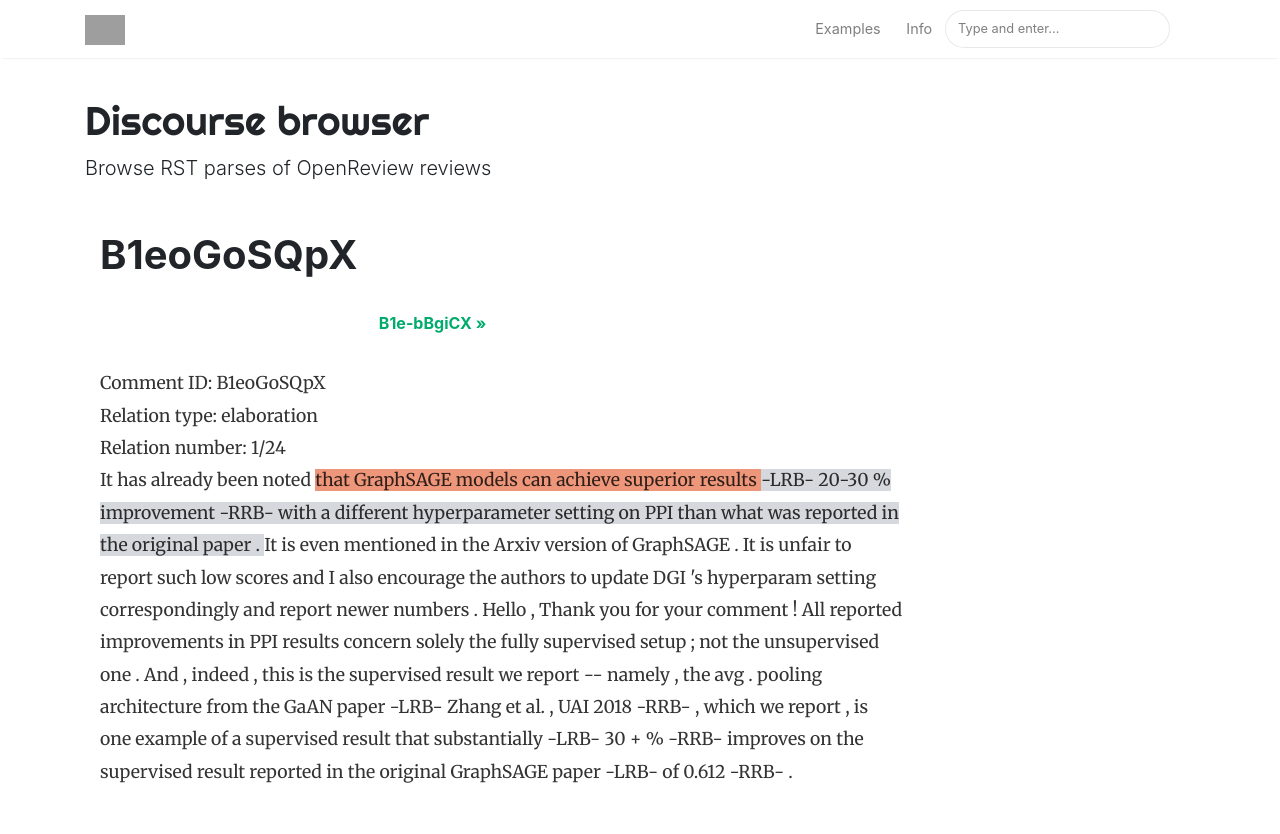
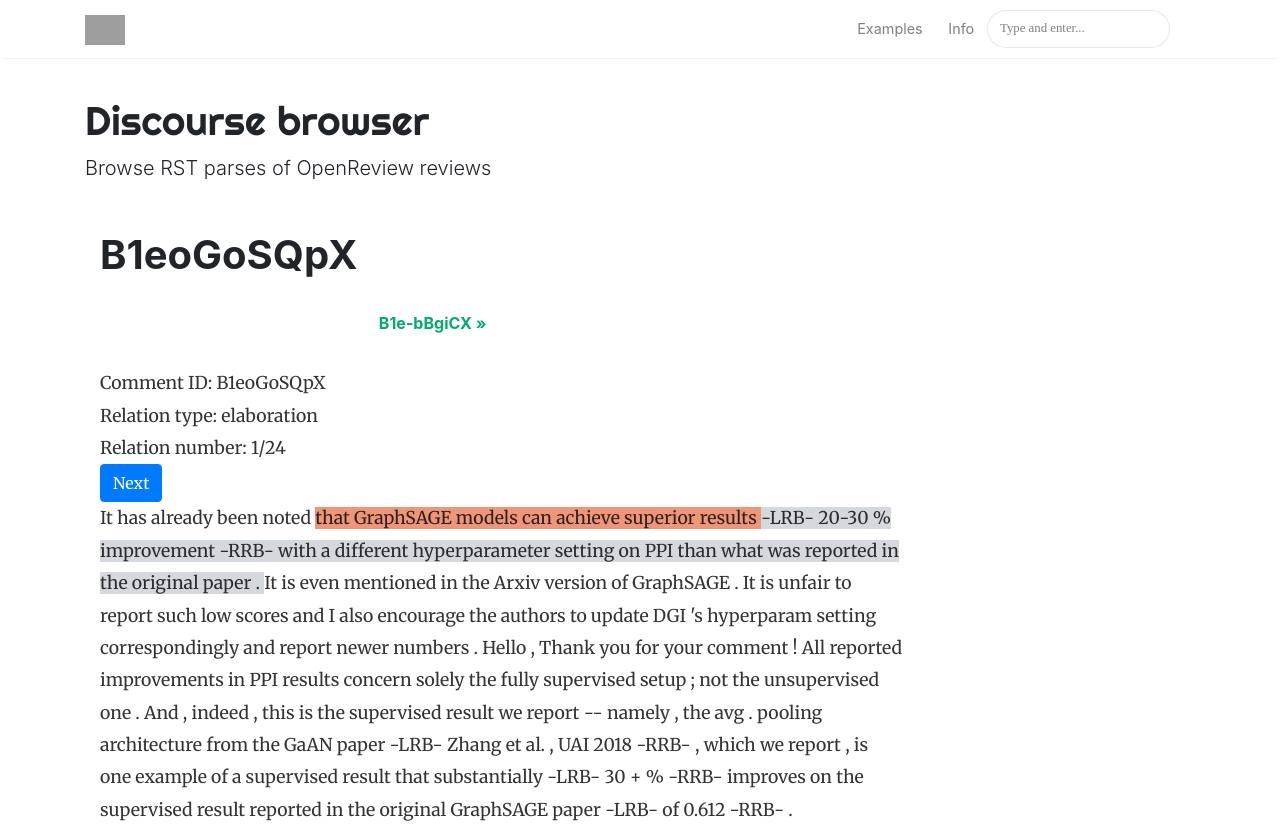
Before and after one commit to nnkennard/discourse-browser, a Jekyll site: the page built from _posts/2018-05-12-about-bundler.md, in a window 1280 px wide and 1333 px high, cut to the strip 0-834 px from the top of the window. Built offline with Jekyll 4.4.1, drawn with Linux system fonts in a browser that asks for light colours; nearby versions of some CDN libraries; comment, search, counter and statistics services are not loaded; grey boxes are pictures that could not be loaded.

Commit message:
tabs kinda working

```diff
--- a/_includes/display.js
+++ b/_includes/display.js
@@ -1,7 +1,32 @@
+function makeOneTab(tokens, rel){
+  if (rel[0] > rel[2]){
+    positions = [rel[2], rel[3], rel[0], rel[1]];
+    ns = false;
+  } else {
+    positions = [rel[0], rel[1], rel[2], rel[3]];
+    ns = true;
+  }
+
+  tokens.splice(positions[3], 0, "</span>");
+  if (ns) {
+    tokens.splice(positions[2], 0, `<span class="sat">`);
+  } else {
+    tokens.splice(positions[2], 0, `<span class="nuc">`);
+  }
+  tokens.splice(positions[1], 0, "</span>");
+  if (ns) {
+    tokens.splice(positions[0], 0, `<span class="nuc">`);
+  } else {
+    tokens.splice(positions[0], 0, `<span class="sat">`);
+  }
+
+  return `<div class="tab" style="display:none">` + tokens.join(" ") + "</div>"
+
+}
+
 function makeDisplay(comment_data){
   b = JSON.parse(comment_data);
-  console.log(b);
-  k = document.getElementsByClassName("commentSpace");
+  k = document.getElementById("commentSpace");
   newTokens = b["tokens"];
 
   rel = b["rels"][1];
@@ -15,30 +40,42 @@
   relNumSpan = document.getElementById("relNum");
   relNumSpan.innerHTML = 1+"/"+b["rels"].length;
 
-  if (rel[0] > rel[2]){
-    positions = [rel[2], rel[3], rel[0], rel[1]];
-    ns = false;
-  } else {
-    positions = [rel[0], rel[1], rel[2], rel[3]];
-    ns = true;
-  }
-
-  tokens = b["tokens"]
-
-  tokens.splice(positions[3], 0, "</span>");
-  if (ns) {
-    tokens.splice(positions[2], 0, `<span class="sat">`);
-  }else{
-    tokens.splice(positions[2], 0, `<span class="nuc">`);
-  }
-  tokens.splice(positions[1], 0, "</span>");
-  if (ns) {
-    tokens.splice(positions[0], 0, `<span class="nuc">`);
-  }else{
-    tokens.splice(positions[0], 0, `<span class="sat">`);
-  }
 
 
-  k.item(0).innerHTML = tokens.join(" ");
+  for (var i=0;i<b["rels"].length; i++){
+    newTab = makeOneTab(b["tokens"], rel)
+    k.innerHTML += newTab;
+  }
+  showTab(0);
 
 }
+
+currentTab = 0;
+
+function showTab(n) {
+  // This function will display the specified tab of the form ...
+  var x = document.getElementsByClassName("tab");
+  x[n].style.display = "block";
+  // ... and fix the Previous/Next buttons:
+  if (n == 0) {
+    document.getElementById("prevBtn").style.display = "none";
+  } else {
+    document.getElementById("prevBtn").style.display = "inline";
+  }
+  if (n == (x.length - 1)) {
+    document.getElementById("nextBtn").innerHTML = "Submit";
+  } else {
+    document.getElementById("nextBtn").innerHTML = "Next";
+  }
+  // ... and run a function that displays the correct step indicator:
+}
+
+function nextPrev(n) {
+  // This function will figure out which tab to display
+  var x = document.getElementsByClassName("tab");
+  // Hide the current tab:
+  x[currentTab].style.display = "none";
+  // Increase or decrease the current tab by 1:
+  currentTab = (currentTab + n) % x.length;
+  showTab(currentTab);
+}
--- a/_layouts/post.html
+++ b/_layouts/post.html
@@ -50,7 +50,10 @@
                 Relation number: <span id="relNum"> </span> <br />
 
 
-              <div class="commentSpace" markdown="1"> </div>
+              <button id="prevBtn" class="btn btn-primary" onclick="nextPrev(-1)">Previous</button>
+              <button class="btn btn-primary" id="nextBtn" onclick="nextPrev(1)">Next</button>
+
+              <div id="commentSpace" markdown="1"> </div>
               <script>
                 makeDisplay(`{{ site.data.or | where: 'comment_id', page.title |
                 first| jsonify}}`);
--- a/assets/css/main.scss
+++ b/assets/css/main.scss
@@ -22,3 +22,53 @@
 .sat {
   background-color: #d5d8dc ;
 }
+
+ /* Style the form */
+#regForm {
+  background-color: #ffffff;
+  margin: 100px auto;
+  padding: 40px;
+  width: 70%;
+  min-width: 300px;
+}
+
+/* Style the input fields */
+input {
+  padding: 10px;
+  width: 100%;
+  font-size: 17px;
+  font-family: Raleway;
+  border: 1px solid #aaaaaa;
+}
+
+/* Mark input boxes that gets an error on validation: */
+input.invalid {
+  background-color: #ffdddd;
+}
+
+/* Hide all steps by default: */
+.tab {
+  display: none;
+}
+
+/* Make circles that indicate the steps of the form: */
+.step {
+  height: 15px;
+  width: 15px;
+  margin: 0 2px;
+  background-color: #bbbbbb;
+  border: none;
+  border-radius: 50%;
+  display: inline-block;
+  opacity: 0.5;
+}
+
+/* Mark the active step: */
+.step.active {
+  opacity: 1;
+}
+
+/* Mark the steps that are finished and valid: */
+.step.finish {
+  background-color: #4CAF50;
+}
```
